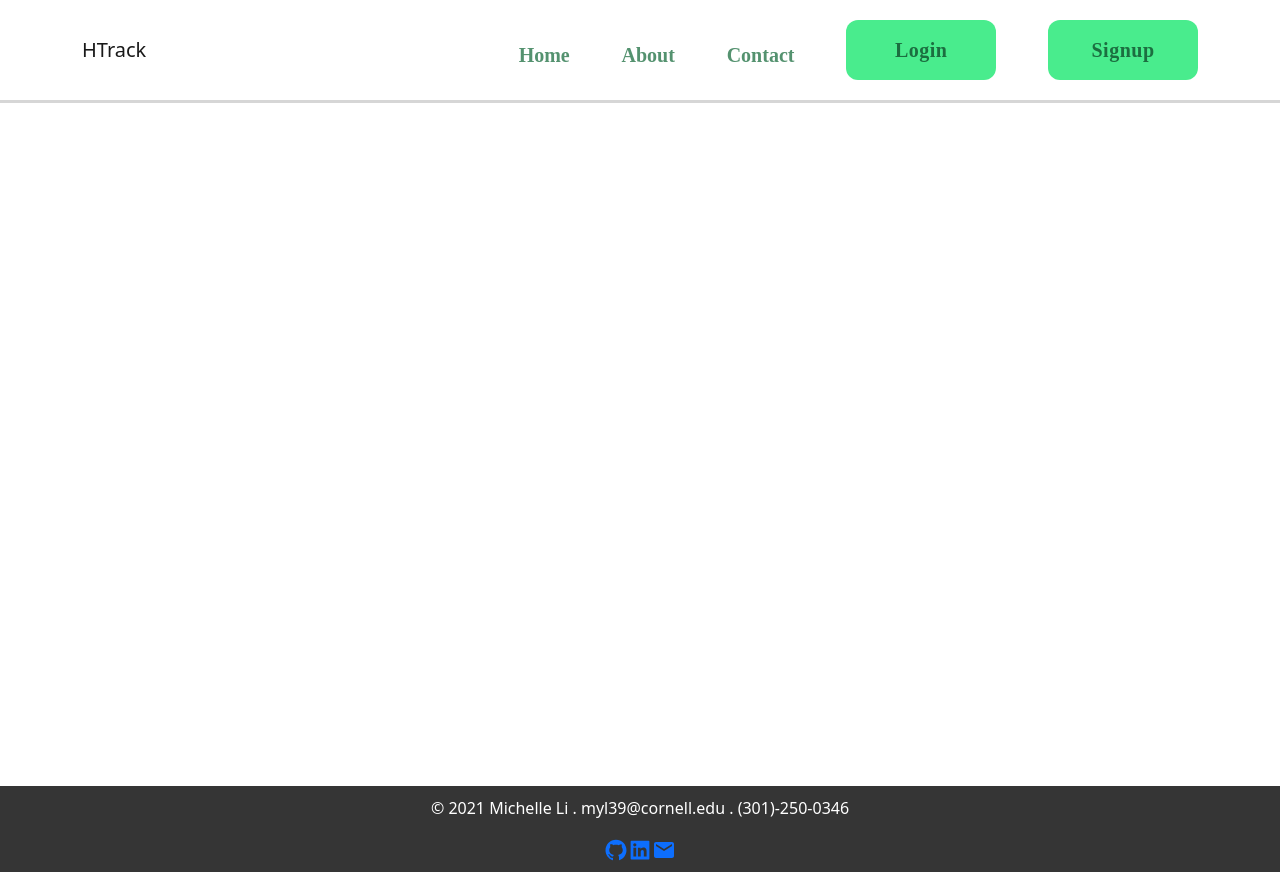
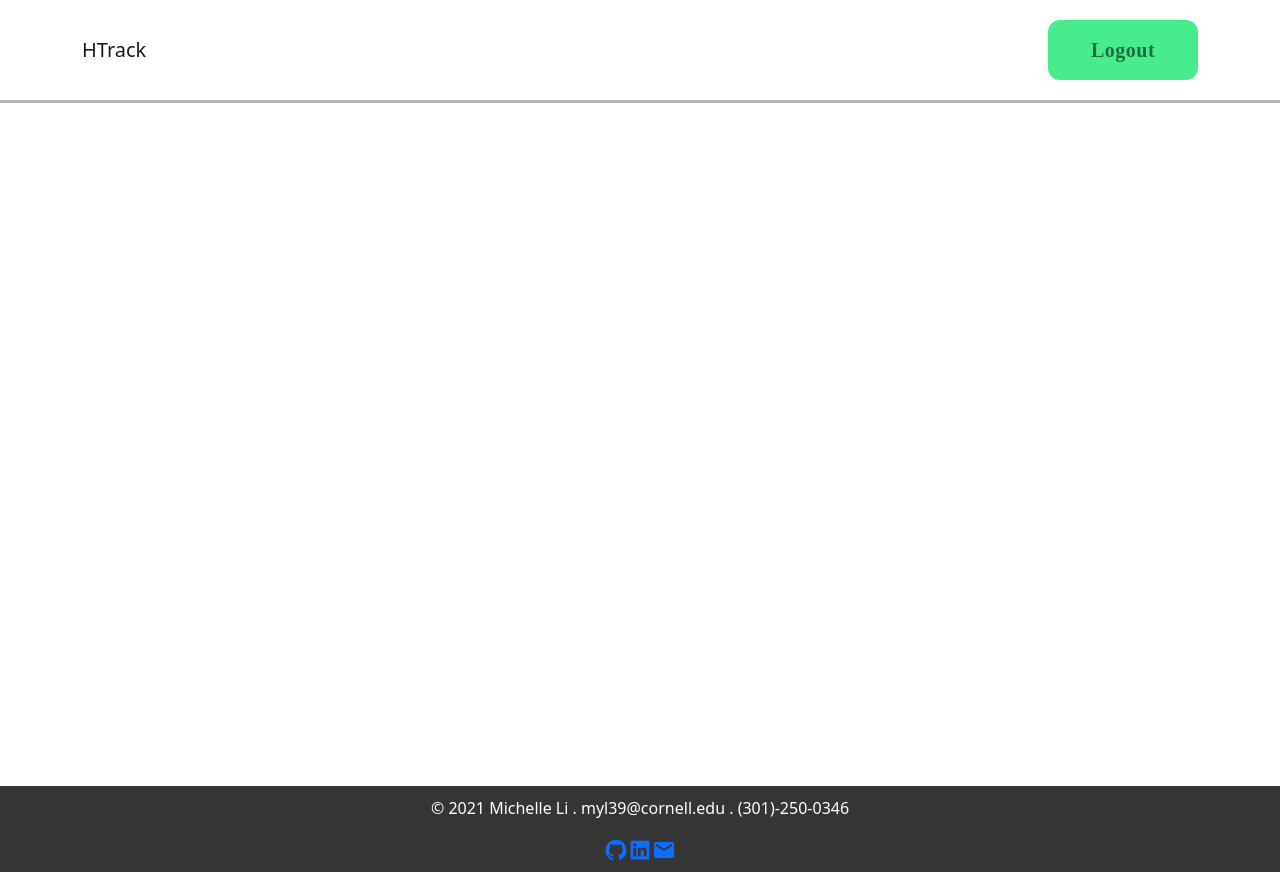
Before and after one commit to michelleli01/htrack, a React (Create React App) app in the folder client/: page /user in a window 1280 px wide. Built offline with nearby package versions, Linux system fonts and the light colour scheme; sample sign-in values are in the browser's storage.

Commit message:
added logout to navbar

```diff
--- a/client/src/App.js
+++ b/client/src/App.js
@@ -6,6 +6,7 @@ import NavBar from "./components/NavBar/NavBar";
 import Footer from "./components/Footer/Footer";
 import SecuredRoute from "./components/Secured/SecuredRoute";
 import UserHome from "./components/Secured/UserHome";
+import Auth from "./auth/Auth";
 
 import React from "react";
 
@@ -17,7 +18,7 @@ function App() {
         <div>
             <Router>
                 <div className="main-wrapper">
-                    <NavBar />
+                    <NavBar/>
                     <Switch>
                         <Route exact path="/" component={HomePage} />
                         <Route exact path="/login" component={Login} />
--- a/client/src/components/HomePage/ThankYou.js
+++ b/client/src/components/HomePage/ThankYou.js
@@ -1,15 +1,24 @@
-import React from 'react'
-import './ThankYou.css';
+import React from "react";
+import "./ThankYou.css";
 
 export default function ThankYou(props) {
-    return (props.messageSent)?(
+    return props.messageSent ? (
         <div className="thank-you-popup">
             <div className="thank-you">
-                <h3 className="thank-you-header">Thank you for your message!</h3>
-                <div className="thank-you-divider"/>
+                <h3 className="thank-you-header">
+                    Thank you for your message!
+                </h3>
+                <div className="thank-you-divider" />
                 <p className="thank-you-text">I will get back to you ASAP.</p>
-                <button className="thank-you-close-button" onClick={()=>props.setMessageSent(false)}>Close</button>
+                <button
+                    className="thank-you-close-button"
+                    onClick={() => props.setMessageSent(false)}
+                >
+                    Close
+                </button>
             </div>
         </div>
-    ):"";
+    ) : (
+        <div></div>
+    );
 }
--- a/client/src/components/NavBar/NavBar.js
+++ b/client/src/components/NavBar/NavBar.js
@@ -5,8 +5,10 @@ import { Link as RouteLink } from "react-router-dom";
 
 import "./NavBar.css";
 
-export default function NavBar() {
-    return (
+export default function NavBar(props) {
+    console.log(props.handleLogout);
+
+    return props.handleLogout === undefined ? (
         <Navbar
             collapseOnSelect
             fixed="top"
@@ -72,5 +74,36 @@ export default function NavBar() {
                 </Navbar.Collapse>
             </Container>
         </Navbar>
+    ) : (
+        <Navbar
+            collapseOnSelect
+            fixed="top"
+            expand="md"
+            className="nav-container"
+        >
+            <Container>
+                <Navbar.Brand
+                    onClick={() => {
+                        Scroll.scrollToTop();
+                    }}
+                >
+                    HTrack
+                </Navbar.Brand>
+                <Navbar.Toggle aria-controls="response-navbar-nav" />
+                <Navbar.Collapse id="response-navbar-nav">
+                    <Nav
+                        className="mr-auto justify-content-end"
+                        style={{ width: "100%" }}
+                    >
+                        <button
+                            className="button button-link"
+                            onClick={props.handleLogout}
+                        >
+                            Logout
+                        </button>
+                    </Nav>
+                </Navbar.Collapse>
+            </Container>
+        </Navbar>
     );
 }
--- a/client/src/components/Secured/UserHome.js
+++ b/client/src/components/Secured/UserHome.js
@@ -2,6 +2,7 @@ import React from 'react'
 import Axios from 'axios';
 import { useHistory } from 'react-router-dom';
 import Auth from '../../auth/Auth';
+import NavBar from '../NavBar/NavBar';
 
 export default function Home() {
     const history = useHistory();
@@ -14,11 +15,13 @@ export default function Home() {
             url: "http://localhost:8080/auth/logout"
         })
         Auth.deauthenticateUser();
-        history.push('/login')
+        history.push('/')
     }
 
     return (
+
         <div>
+            <NavBar isUserAuthenticated={Auth.isUserAuthenticated()} handleLogout={handleLogout}/>
             <h3>Home</h3>
             <button onClick={handleLogout}>Log out</button>
         </div>
```
